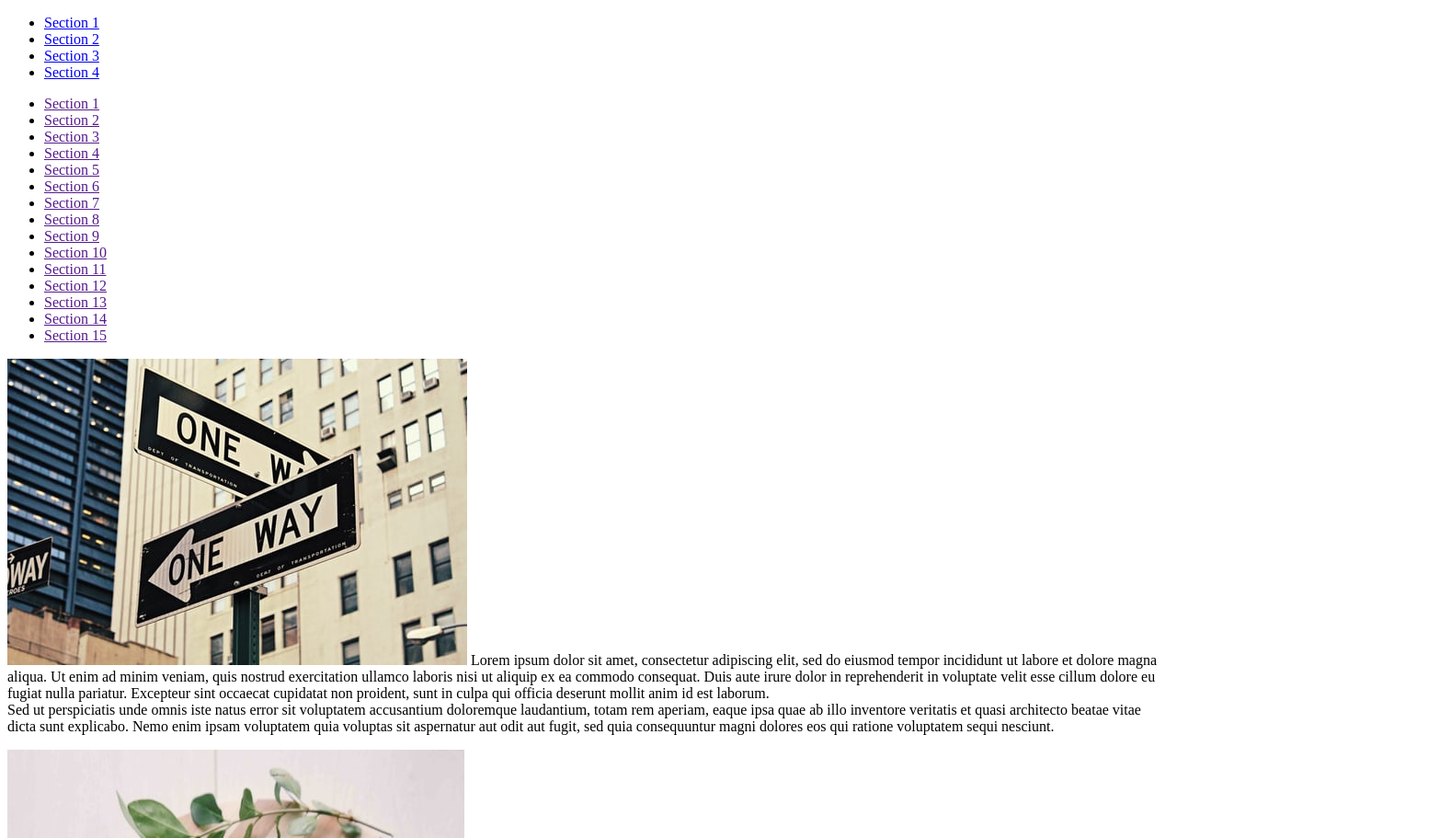
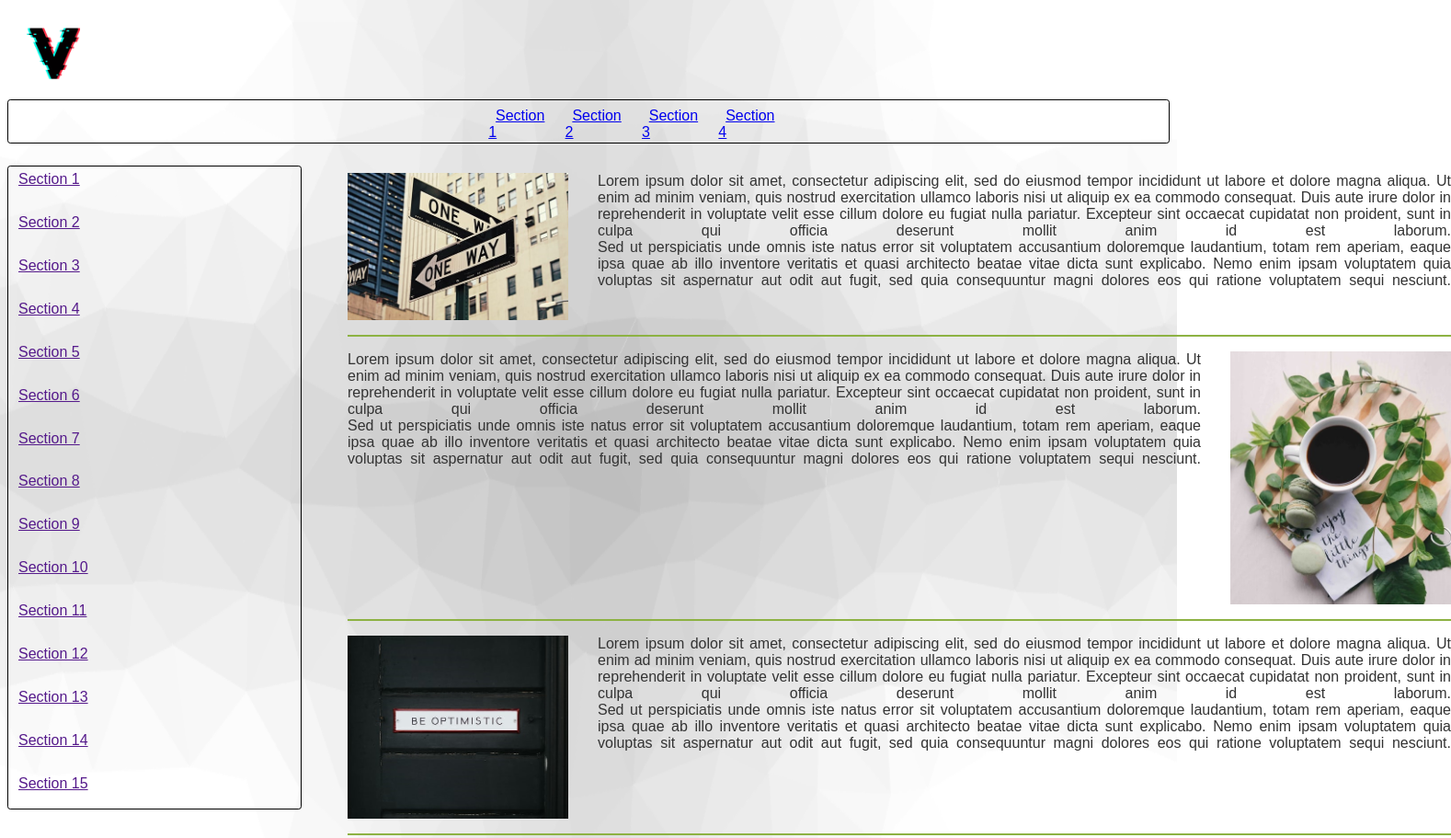
Before and after one commit to raweh/primer, a plain HTML site: page index.html in a window 1280 px wide. Shown: the top 911 px of the page at 92% size, 1578 px wide, since content can reach past the window. Drawn offline with Linux system fonts and the light colour scheme; a web font is replaced by a local one.

Commit message:
Update index.html

```diff
--- a/index.html
+++ b/index.html
@@ -3,7 +3,7 @@
 <head>
 	<meta charset="UTF-8">
 	<meta name="viewport" content="width=device-width, initial-scale=1.0">
-	<link rel="stylesheet"  href="./css/css.css">
+	<link rel="stylesheet"  href="./css/style.css">
 	<link rel="stylesheet" href="./css/font.css">
 
 	<title>The Power of Perseverance</title>
```
